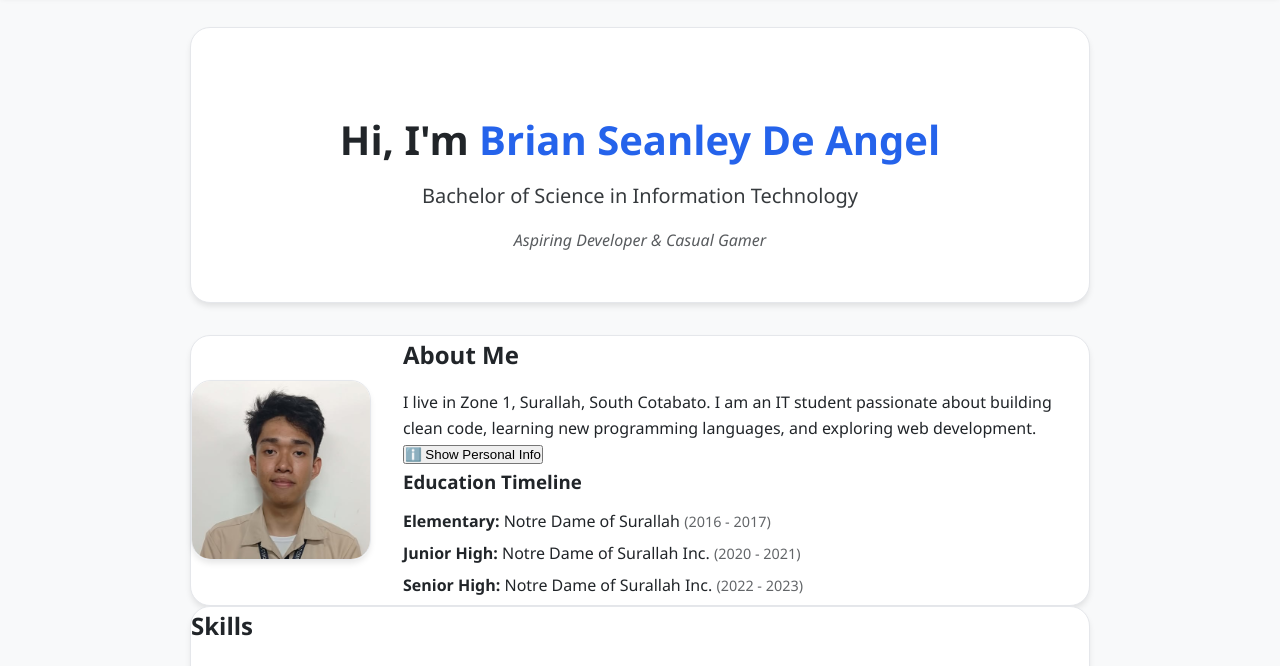
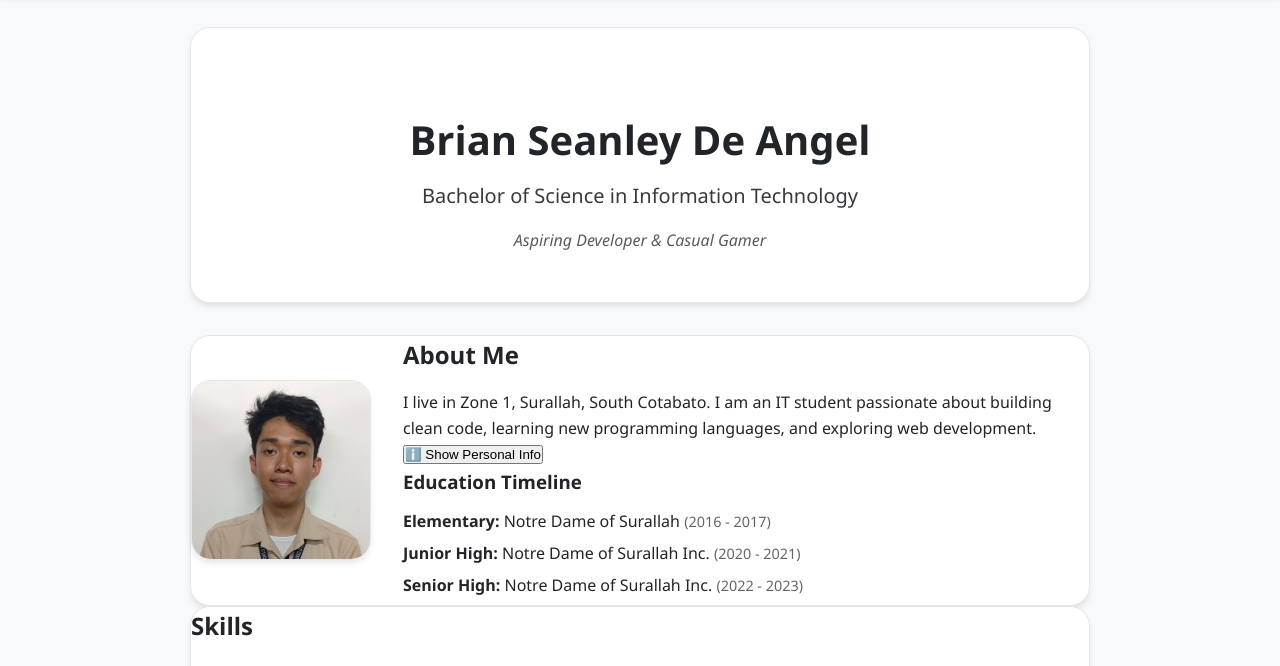
Before and after one commit to briansean15-dev/Portfolio_WS1, a plain HTML site: page index.html in a window 1280 px wide. Shown: the part 83-749 px from the top of the page. Drawn offline with Linux system fonts and the light colour scheme.

Commit message:
Update index.html

```diff
--- a/index.html
+++ b/index.html
@@ -28,7 +28,7 @@
     <!-- Hero / Home Section -->
     <section id="home" class="hero">
         <div class="hero-content">
-            <h1>Hi, I'm <span class="highlight">Brian Seanley De Angel</span></h1>
+            <h1>Brian Seanley De Angel</h1>
             <h2>Bachelor of Science in Information Technology</h2>
             <p class="tagline">Aspiring Developer & Casual Gamer</p>
         </div>
```
